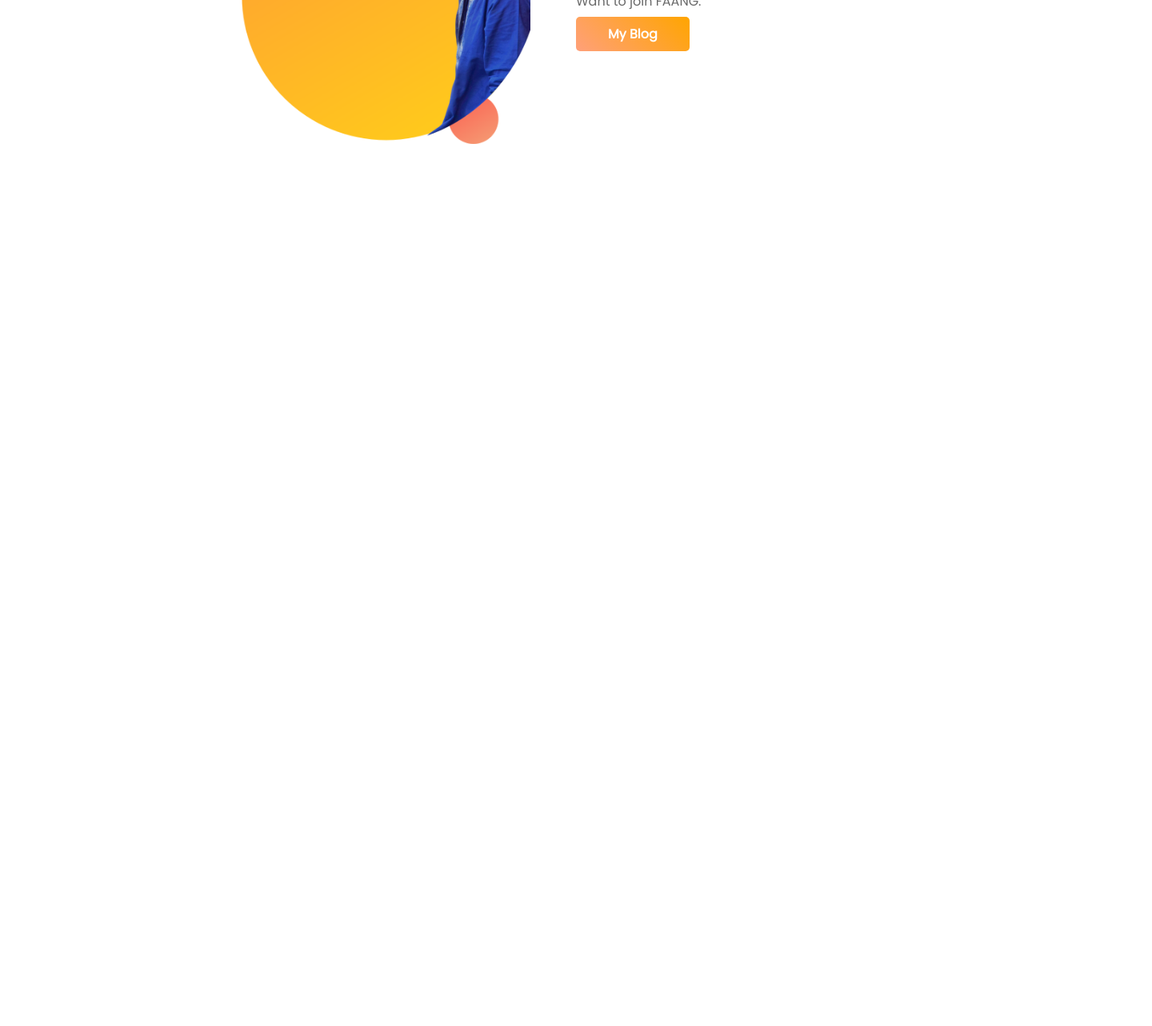
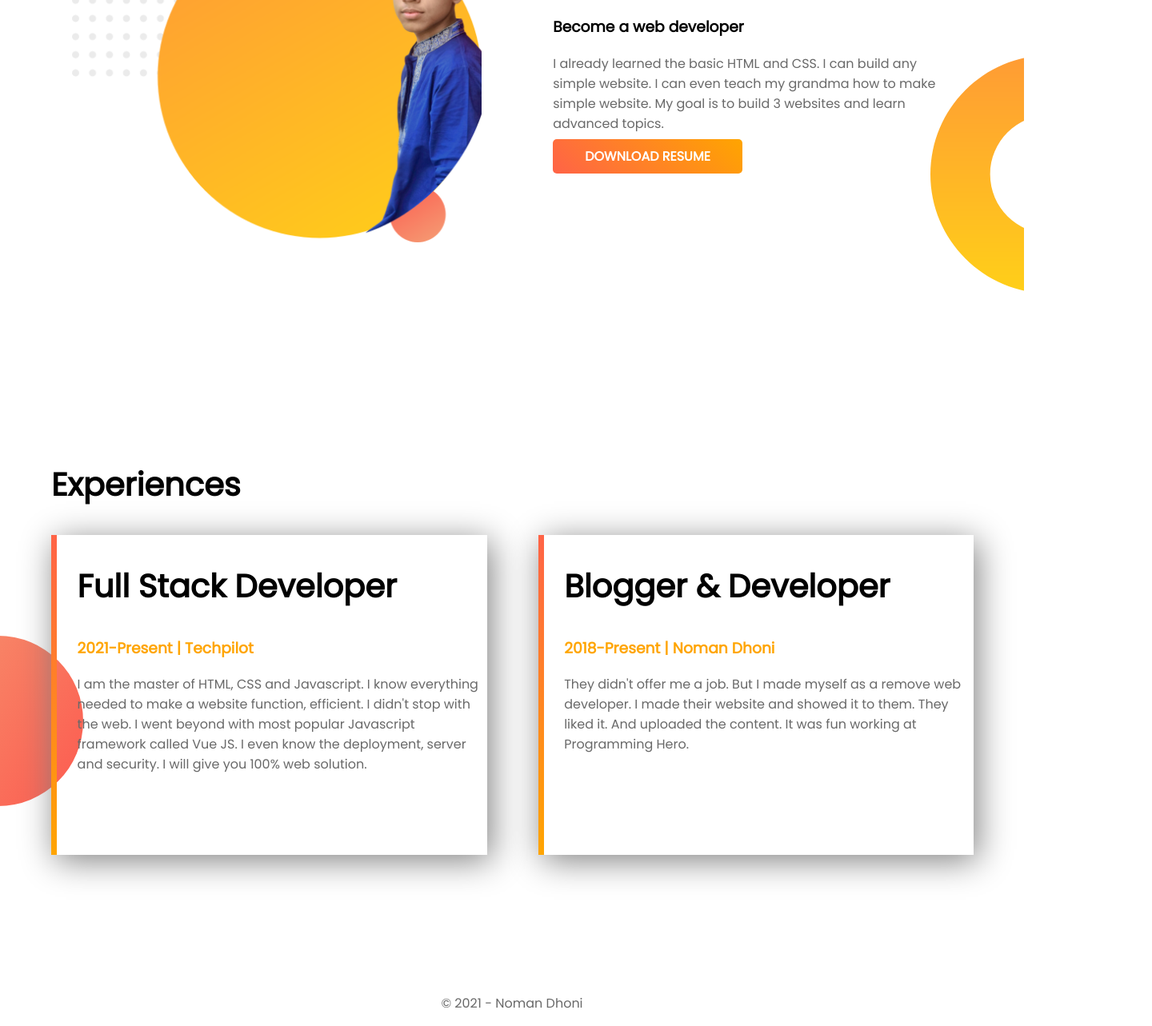
Before and after one commit to nomandhoni-cs/portfolio, a plain HTML site: page index.html in a window 1280 px wide. Shown: the part 757-2040 px from the top of the page at 80% size, 1440 px wide, since content can reach past the window. Before the commit the page ends 1094 px from the top, so only its background shows below. Drawn offline with Linux system fonts and the light colour scheme.

Commit message:
Almost Done

```diff
--- a/css/style.css
+++ b/css/style.css
@@ -1,63 +1,82 @@
+/*  .container{
+				width:1440px;
+} */
 body{
     margin: 0;
     font-family: 'Poppins', sans-serif;
-    width: 1440px;
-  background-image: url("../img/banner.png");
- background-repeat:no-repeat;
 }
 section{
-
+    height: 500px;
+    padding-bottom: 150px;
 }
-.container{ width: 1140px; margin: auto;
-
+.top-banner{
+    background-image: url("../img/banner.png");
+    background-repeat: no-repeat;
+}
+.half-width{
+    width:40%;
+    float: left;
+    margin-left: 5%;
+    padding-left: 2%;
 }
 h1{
-font-size: 50px;
+    font-size: 50px;
 }
 h1 span{
-				color: orange;
+    color: orange;
 }
-h2{
-	font-size: 40px;
+.half-width img{
+    width: 100%;
 }
-h3{
-
-}
-p{
-				color: dimgray;
-}
-.top-banner{
-float: left;
-}
-.half-width1{
-float: left;
- width: 40%;
-    padding-left: 5%;
-    padding-bottom: 150px;
-
-}
-.half-width2{
-float: left;
- width: 40%;
-    padding-left: 5%;
-    padding-bottom: 150px;
-}
-img{
-    width: 100%;
-    height: 100%;
-
-}
-last-banner{
-
-}
-.btn a{
-       text-decoration: none;
-    background: linear-gradient(45deg, lightsalmon, orange);
+.anchor-button{
+    text-decoration: none;
+    background: linear-gradient(45deg, tomato, orange);
     padding: 10px 40px;
     border-radius: 5px;
     color: white;
     font-weight: 700;
 }
-.btn {
+p{
+    color: dimgray;
+}
+.dream-area{
+    background-image: url("../img/dream-bg.png");
+    background-repeat: no-repeat;
+    background-position: right;
+}
+h2{
+    font-size: 40px;
+}
+.experience-area{
+    background-image: url("../img/exp-bg.png");
+    background-repeat: no-repeat;
+    background-position: left;
+}
+.experience-area h3{
+    color: orange;
+}
 
-    }
+.experience-area div{
+    box-shadow: 5px 7px 40px gray;
+    height: 80%;
+}
+#full-stack{
+    border-left: 7px solid;
+    border-image: linear-gradient(180deg, tomato, orange);
+    border-image-slice: 1;
+}
+#baby-web{
+    border-left: 7px solid;
+    border-image: linear-gradient(180deg, tomato, orange);
+    border-image-slice: 1;
+}
+footer p{
+    text-align: center;
+}
+.exp{
+				margin-left: 5%;
+}
+a{
+				text-decoration: none;
+				color: orange;
+}
--- a/index.html
+++ b/index.html
@@ -11,38 +11,48 @@
 <body>
 				<div class="container">
     <section class="top-banner">
-<div class="half-width1">
-<h1>Hello there,<br>
-I'm <span class="highlight">Noman Dhoni</span></h1>
-<h3>Full Stack Developer</h3>
+        <div class="half-width">
+            <h1>Hello, I'm</h1>
+            <h1><span>Abdullah Al Noman</span></h1>
+            <h3>Web Developer, SEO Specalist</h3>
             <p>My name is Abdullah Al Noman also
-
     known as - Noman Dhoni.
     A Proggamer, Web Developer, Blogger, Student.
     I do Programming for fun.
-    Writing a code and running that gives me joy.
-    </p>
-    <div class="btn">
-        <a target="_blank" href="https://linkedin.com/in/nomandhoni">LinkedIn</a>
+    Writing a code and running that gives me joy.</p>
+            <a class="anchor-button" target="_blank" href="https://www.linkedin.com/company/programminghero/">HIRE ME</a>
         </div>
-</div>
-<div class="half-width1">
-    <img src="img/profile.png" alt="Noman Dhoni's Avatar">
+        <div class="half-width">
+            <img src="img/profile.png" alt="">
         </div>
     </section>
-<section class="last-banner">
-<div class="half-width2">
-<img src="img/profile2.png" alt="Noman Dhoni's Avatar 2">
+    <section class="dream-area">
+        <div class="half-width">
+            <img src="img/profile2.png" alt="">
         </div>
-<div class="half-width2">
-<h2>Big Dream</h2>
-<h3>Software Developer, Data Scientist</h3>
-<p>Want to join FAANG.</p>
-    <div class="btn">
-        <a target="_blank" href="https://dailynoman.blogspot.com">My Blog</a>
-    </div>
+        <div class="half-width">
+            <h2>Dream Big</h2>
+            <h3>Become a web developer</h3>
+            <p>I already learned the basic HTML and CSS. I can build any simple website. I can even teach my grandma how to make simple website. My goal is to build 3 websites and learn advanced topics.</p>
+            <a class="anchor-button" href="">DOWNLOAD RESUME</a>
         </div>
     </section>
+    <section class="experience-area">
+        <h2 class="exp">Experiences</h2>
+        <div class="half-width" id="full-stack">
+            <h2>Full Stack Developer</h2>
+            <h3>2021-Present | <a href="https://techpilot.pro">Techpilot</a></h3>
+            <p>I am the master of HTML, CSS and Javascript. I know everything needed to make a website function, efficient. I didn't stop with the web. I went beyond with most popular Javascript framework called Vue JS. I even know the deployment, server and security. I will give you 100% web solution.</p>
+        </div>
+        <div class="half-width" id="baby-web">
+            <h2>Blogger & Developer</h2>
+            <h3>2018-Present | <a href="https://dailynoman.blogspot.com">Noman Dhoni</a></h3>
+            <p>They didn't offer me a job. But I made myself as a remove web developer. I made their website and showed it to them. They liked it. And uploaded the content. It was fun working at Programming Hero.</p>
+        </div>
+    </section>
+    <footer>
+        <p>© 2021 - Noman Dhoni</p>
+    </footer>
    </div>
 </body>
 </html>
```
Lines whose indentation alone changed are shown as unchanged.
